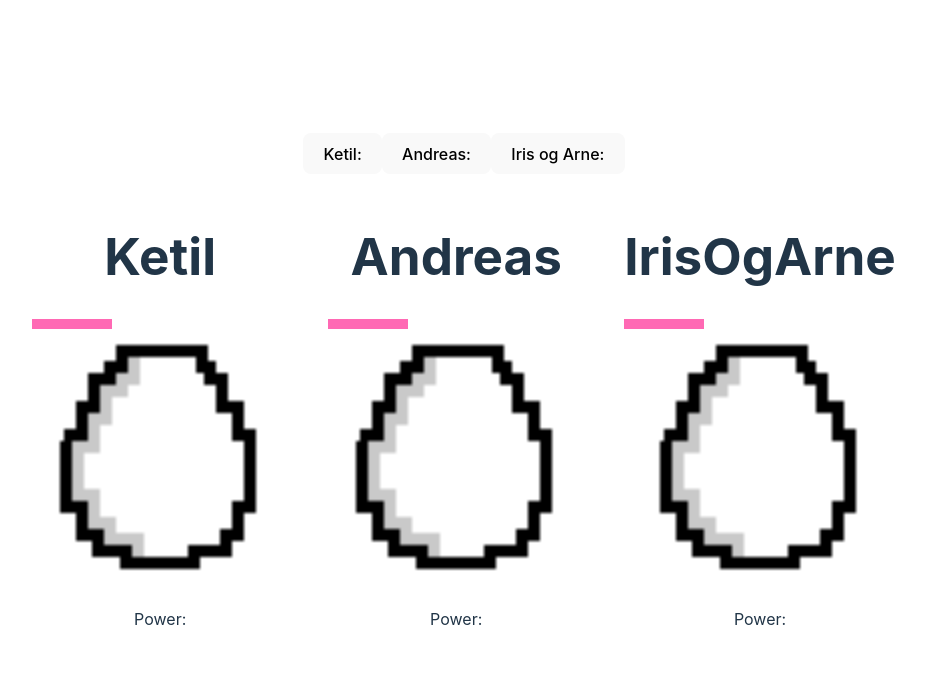
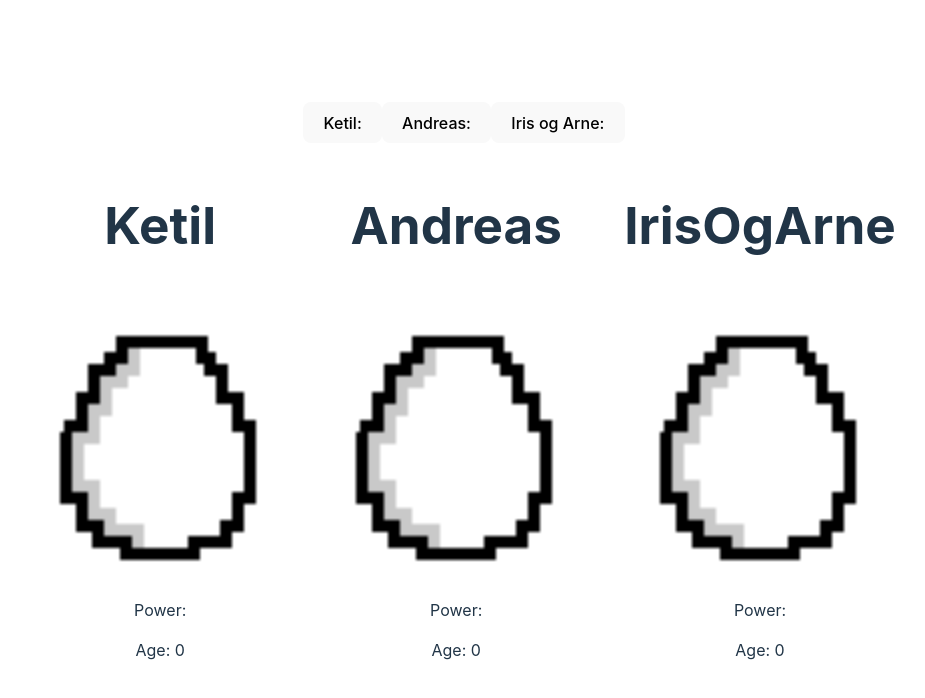
Before and after one commit to stianwestvig/powugotchi, a React (Vite) app: page / in a window 1280 px wide. Shown: the top 698 px of the page, without its empty margins (176-1101 px from the left). Built offline with nearby package versions, Linux system fonts and the light colour scheme; no server answers.

Commit message:
Add audio and refactor life stages

```diff
--- a/package.json
+++ b/package.json
@@ -11,7 +11,8 @@
   "dependencies": {
     "prop-types": "^15.8.1",
     "react": "^18.2.0",
-    "react-dom": "^18.2.0"
+    "react-dom": "^18.2.0",
+    "use-sound": "^4.0.1"
   },
   "devDependencies": {
     "@types/react": "^18.0.27",
--- a/src/components/powugotchi.jsx
+++ b/src/components/powugotchi.jsx
@@ -1,4 +1,5 @@
 import React, { useEffect, useState } from "react";
+import useSound from "use-sound";
 import ProgressBar from "./progress-bar.jsx";
 import Statistics from "./statistics.jsx";
 import egg1 from "../assets/images/egg-1.png";
@@ -8,6 +9,9 @@ import child from "../assets/images/child.png";
 import teen from "../assets/images/teen.png";
 import adult from "../assets/images/adult.png";
 import rip from "../assets/images/rip.png";
+
+import deathSound from "../assets/sounds/deathSound.mp3";
+import evolveSound from "../assets/sounds/evolveSound.mp3";
 
 const imageScale = 4;
 
@@ -23,31 +27,46 @@ const lifeStages = [
 
 const PowUGotchi = ({ data, type }) => {
   const [age, setAge] = useState(0);
+  const [lifeStage, setLifeStage] = useState(lifeStages[0]);
+  const [isDead, setIsDead] = useState(false);
+  const [progressbar, setProgressbar] = useState(0);
   const name = type?.split("Cats")[0];
 
+  const [playDeathSound] = useSound(deathSound);
+  const [playEvolveSound] = useSound(evolveSound);
+
   useEffect(() => {
-    // console.log('age', age);
     const power = data?.data?.P;
 
     if (!data) {
       return;
     }
 
+    if (!isDead) {
+      setProgressbar((age / lifeStages[lifeStages.length - 1].limit) * 100)
+    }
+
     setAge((age) => age + power);
+    checkIfNewLifeEvent(age, lifeStage);
   }, [data]);
 
-  const percent = 80;
-
-  const getLifeImage = () => {
-    const currentLife = lifeStages.filter((stage) => {
-      return age < stage.limit;
-    });
-
-    if (!currentLife.length) {
-      return lifeStages[lifeStages.length - 1].image;
+  const checkIfNewLifeEvent = (age, current) => {
+    const currentIndex = lifeStages.findIndex(element => element === current);
+    if (isDead) {
+      return;
     }
 
-    return currentLife[0].image;
+    if (age > current.limit) {
+      if (currentIndex === lifeStages.length -1) {
+        // U ded
+        setIsDead(true);
+        playDeathSound();
+        setProgressbar(100);
+      } else {
+        playEvolveSound();
+        setLifeStage(lifeStages[currentIndex + 1]);
+      }
+    }
   };
 
   return (
@@ -57,12 +76,13 @@ const PowUGotchi = ({ data, type }) => {
       }}
     >
       <h1>{name}</h1>
-      <ProgressBar percent={percent} />
+      <ProgressBar percent={progressbar <= 100 ? progressbar : 100} />
       <img
-        src={getLifeImage()}
+        src={lifeStage.image}
         style={{ width: imageScale * 64, height: imageScale * 64 }}
       />
       <Statistics data={data} />
+      <p>Age: {age}</p>
     </div>
   );
 };
--- a/src/components/progress-bar.jsx
+++ b/src/components/progress-bar.jsx
@@ -1,6 +1,18 @@
 const ProgressBar = ({ percent }) => {
   return (
-    <div style={{ width: percent, backgroundColor: 'hotpink', height: '10px' }} />
+    <div style={{
+      border: '1px solid white',
+      borderRadius: 25,
+      marginBottom: '10px',
+      overflow: 'hidden'
+    }}>
+      <div style={{
+        width: percent + '%',
+        backgroundColor: 'hotpink',
+        height: '20px',
+        borderRadius: 25,
+      }} />
+    </div>
   );
 };
 
--- a/src/components/statistics.jsx
+++ b/src/components/statistics.jsx
@@ -1,5 +1,5 @@
 const Statistics = ({ data }) => {
-  console.log(data);
+  // console.log(data);
   return <p>Power: {data?.data?.P}</p>;
 };
 
```
Also changed, not shown: src/App.jsx (+4 -4 lines), 1 other file (tests, documents, lock files or other folders).
